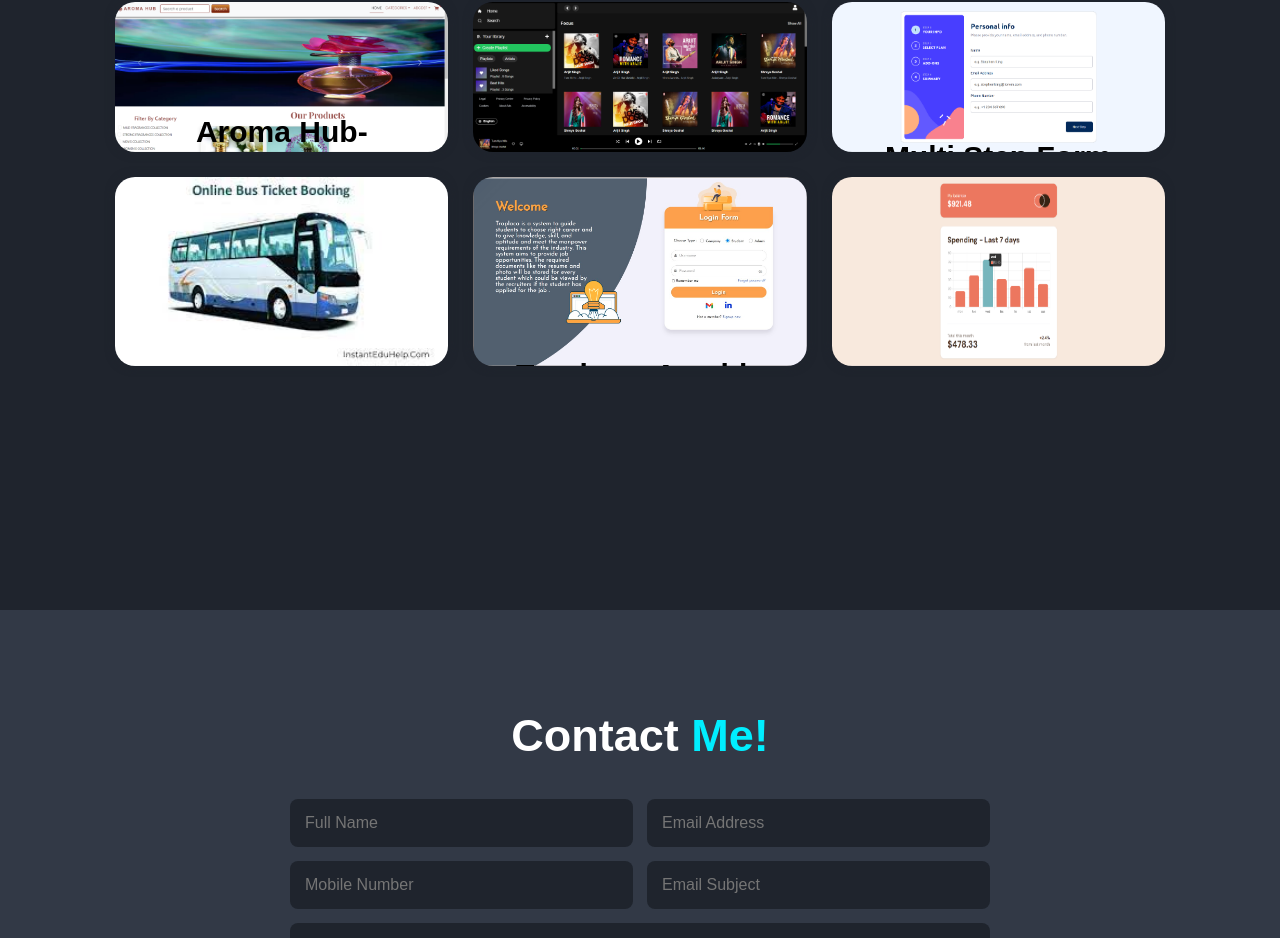
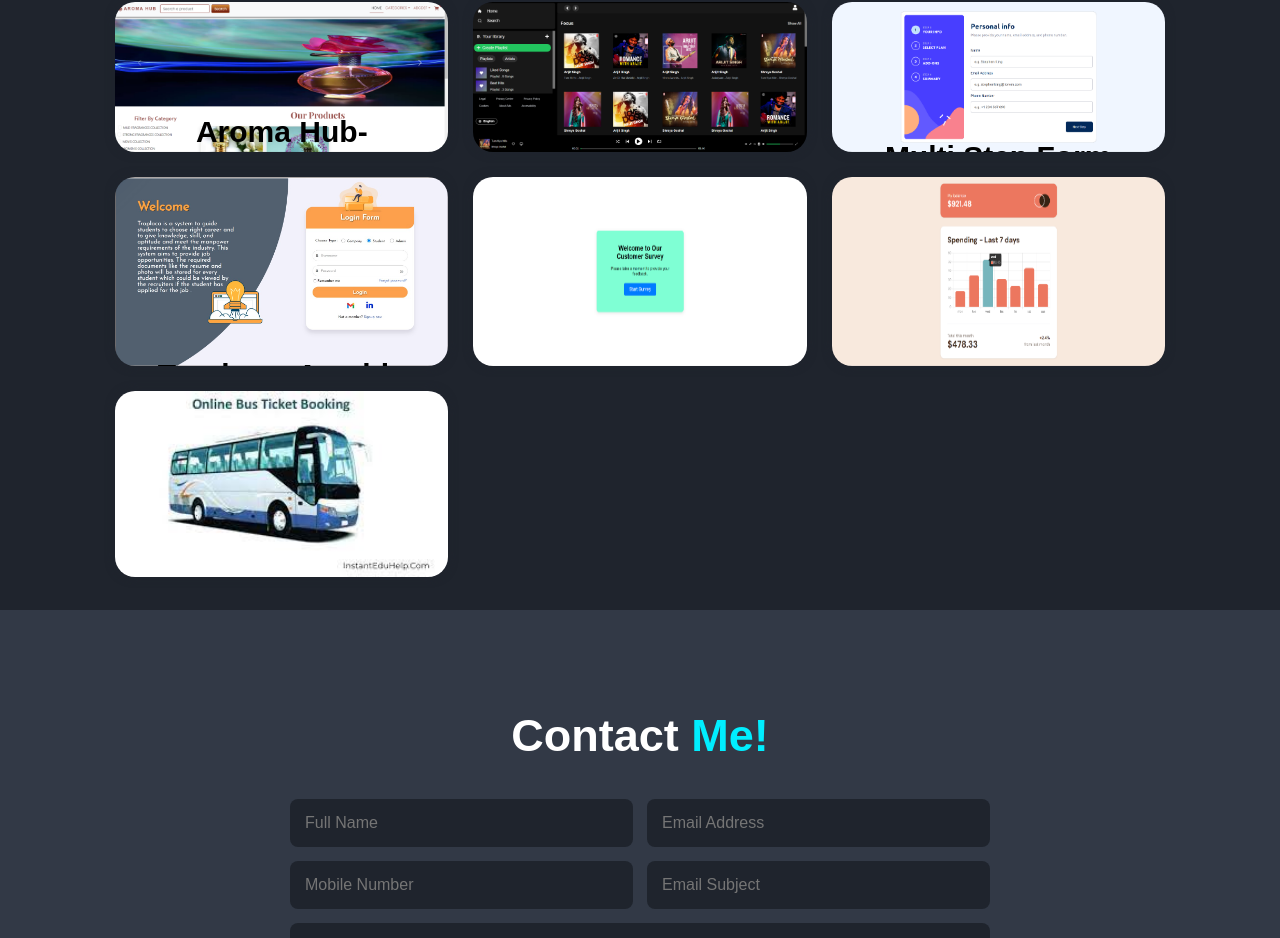
Before and after one commit to AkankshaSinghK/My_Portfolio, a React (Create React App) app in the folder client/: page / in a window 1280 px wide. Shown: the part 3614-4552 px from the top of the page. Built offline with nearby package versions, Linux system fonts and the light colour scheme.

Commit message:
changes done

```diff
--- a/client/src/App.css
+++ b/client/src/App.css
@@ -413,11 +413,13 @@ span{
 
 .project-layer h4{
   font-size: 3rem;
+
 }
 
 .project-layer p{
   font-size: 1.6rem;
   margin: .3rem 0 1rem;
+
 }
 
 .project-layer a{
--- a/client/src/components/Projects.js
+++ b/client/src/components/Projects.js
@@ -1,51 +1,63 @@
-
-import React from 'react';
+import React from "react";
 
 // Import images
-import aromaHubImage from '../static/images/aroma_hub.png';
-import busImage from '../static/images/bus.jpg';
-import trainingImage from '../static/images/traplaca.png';
-import spotifyImage from '../static/images/spotify.png';
-import formImage from '../static/images/multi step form.png';
-import chartImage from '../static/images/expense chart.png';
-
+import aromaHubImage from "../static/images/aroma_hub.png";
+import busImage from "../static/images/bus.jpg";
+import trainingImage from "../static/images/traplaca.png";
+import spotifyImage from "../static/images/spotify.png";
+import formImage from "../static/images/multi step form.png";
+import chartImage from "../static/images/expense chart.png";
+import surveyImage from "../static/images/surveyapp.png";
 
 const projects = [
   {
-    title: 'Aroma Hub-eCommerce Platform',
-    description: 'AROMA HUB, a sophisticated eCommerce platform for exquisite perfumes, using MERN (MongoDB, Express.js, React.js, Node.js) stack.',
-    link: 'https://github.com/AkankshaSinghK/production-mern-aromaHub-eCommerce',
+    title: "Aroma Hub-eCommerce Platform",
+    description:
+      "AROMA HUB, a sophisticated eCommerce platform for exquisite perfumes, using MERN (MongoDB, Express.js, React.js, Node.js) stack.",
+    link: "https://github.com/AkankshaSinghK/production-mern-aromaHub-eCommerce",
     image: aromaHubImage,
   },
   {
-    title: 'portfolio Clone',
-    description: 'Developed a Spotify Clone using MERN Stack with core functionalities like Authentication, Player Controls, Playlist Creation and Search functionality',
-    link: 'https://github.com/AkankshaSinghK/Spotify_Clone',
+    title: "Spotify Clone",
+    description:
+      "Developed a Spotify Clone using MERN Stack with core functionalities like Authentication, Player Controls, Playlist Creation and Search functionality",
+    link: "http://prod-spotify-clone.onrender.com/",
     image: spotifyImage,
   },
   {
-    title: 'Multi Step Form',
-     description: 'Responsive multi-step form challenge with dynamic validation, smooth transitions, and a modern, mobile-friendly UI, built with HTML, CSS, and JavaScript for Frontend Mentor.',
-    link: 'https://multi-step-form-green-ten.vercel.app/',
-     image: formImage,
-   },
+    title: "Multi Step Form",
+    description:
+      "Responsive multi-step form challenge with dynamic validation, smooth transitions, and a modern, mobile-friendly UI, built with HTML, CSS, and JavaScript for Frontend Mentor.",
+    link: "https://multi-step-form-green-ten.vercel.app/",
+    image: formImage,
+  },
+
   {
-    title: 'Bus Management System',
-    description: 'Developed a Bus Management System that allows users to search for routes and categories, such as daily bus, weekly bus, and AC bus.',
-    link: 'https://github.com/AkankshaSinghK/Bus-Management-System',
-    image: busImage,
+    title: "Traplaca- A guide to training, placement and career.",
+    description: "A platform connecting job seekers and company recruiters.",
+    link: "https://github.com/AkankshaSinghK/trapalaca-final",
+    image: trainingImage,
   },
   {
-    title: 'Traplaca- A guide to training, placement and career.',
-    description: 'A platform connecting job seekers and company recruiters.',
-    link: 'https://github.com/AkankshaSinghK/trapalaca-final',
-    image: trainingImage,
+    title: "Survey App",
+    description:
+      "A React.js Survey App with a dynamic questionnaire, question navigation, answer storage, session tracking, and completion confirmation, ending with a thank you screen.",
+    link: "https://survey-app-nu-six.vercel.app/",
+    image: surveyImage,
   },
-   {
-     title: 'Expense Chart',
-     description: 'The Expense Chart component visualizes and filters expenses interactively using React and Chart.js, with support for multiple chart types and responsive design.',
-    link: 'https://expense-chart-component-psi.vercel.app/',
-   image: chartImage,
+  {
+    title: "Expense Chart",
+    description:
+      "The Expense Chart component visualizes and filters expenses interactively using React and Chart.js, with support for multiple chart types and responsive design.",
+    link: "https://expense-chart-component-psi.vercel.app/",
+    image: chartImage,
+  },
+  {
+    title: "Bus Management System",
+    description:
+      "Developed a Bus Management System that allows users to search for routes and categories, such as daily bus, weekly bus, and AC bus.",
+    link: "https://github.com/AkankshaSinghK/Bus-Management-System",
+    image: busImage,
   },
 
   // {
@@ -65,7 +77,9 @@ const projects = [
 const Projects = () => {
   return (
     <section className="project" id="projects">
-      <h2 className="heading">My <span>Projects</span></h2>
+      <h2 className="heading">
+        My <span>Projects</span>
+      </h2>
       <div className="project-container">
         {projects.map((proj, index) => (
           <div className="project-box" key={index}>
```
Also changed, not shown: client/src/static/images/survey.png (added), client/src/static/images/surveyapp.png (added).
